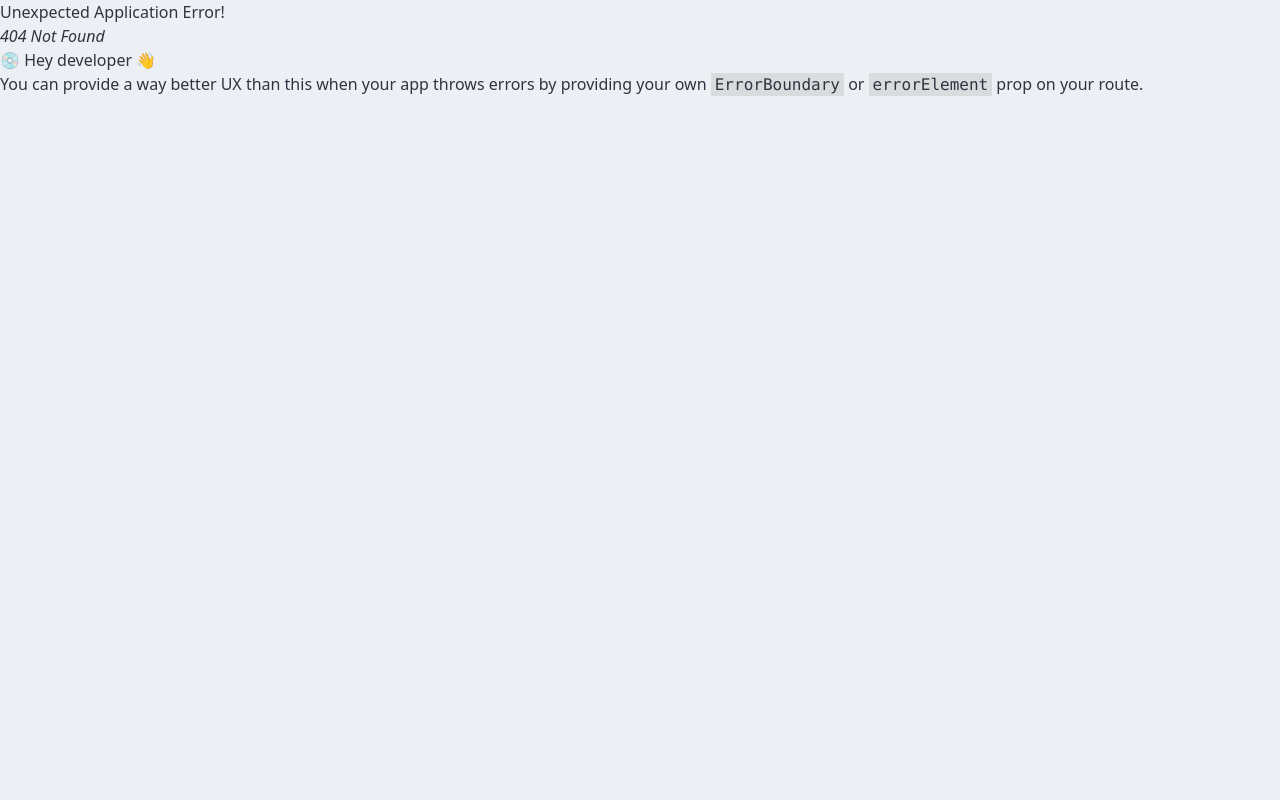
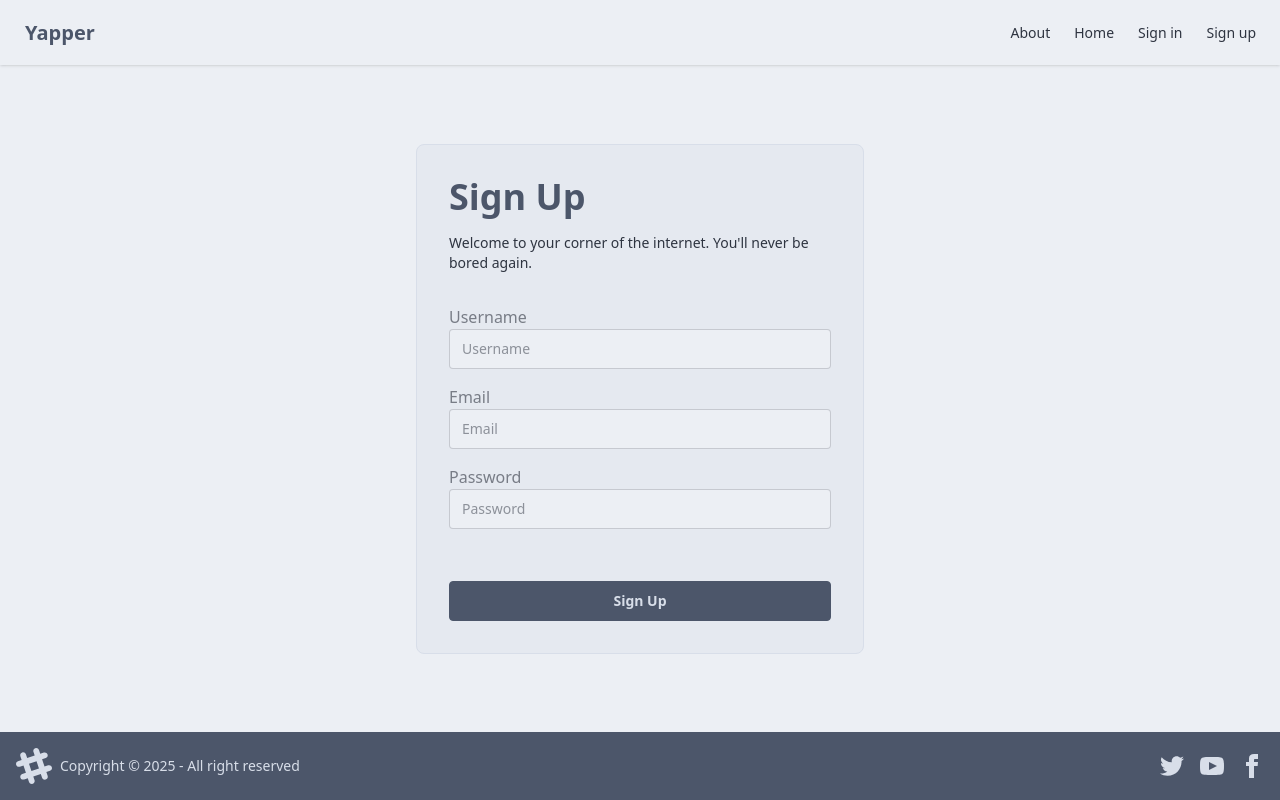
Before and after one commit to IbrahimOraby/yapper-blog-app, a React app: page /signup in a window 1280 px wide. Before the commit this address had no page. Built offline with nearby package versions, Linux system fonts and the light colour scheme; the HTML template or start-up script is replaced by a standard one.

Commit message:
feat: add firebase auth config & add two pages for registration

```diff
--- a/src/App.jsx
+++ b/src/App.jsx
@@ -7,7 +7,7 @@ function App() {
 	return (
 		<>
 			<Header />
-			<main className="flex-1">
+			<main className="flex justify-center items-center py-2 px-8 flex-1">
 				<Outlet />
 			</main>
 			<Footer />
--- a/src/components/Header.jsx
+++ b/src/components/Header.jsx
@@ -5,7 +5,7 @@ function Header() {
 	return (
 		<header className="navbar bg-base-100 --color shadow-sm">
 			<div className="flex-1">
-				<Link className="btn btn-ghost text-xl" to={""}>
+				<Link className="btn btn-ghost text-neutral text-xl font-bold" to={""}>
 					Yapper
 				</Link>
 			</div>
@@ -19,6 +19,12 @@ function Header() {
 					<li>
 						<Link to={""}>Home</Link>
 					</li>
+					<li>
+						<Link to={"login"}>Sign in</Link>
+					</li>
+					<li>
+						<Link to={"signup"}>Sign up</Link>
+					</li>
 				</ul>
 			</nav>
 		</header>
--- /dev/null
+++ b/src/pages/Login.jsx
@@ -0,0 +1,28 @@
+import React from "react";
+
+function Login() {
+	return (
+		<form className=" bg-base-200 border-base-300 rounded-box w-md border p-8">
+			<div>
+				<h1 className="text-4xl font-bold text-neutral">Sign In</h1>
+				<p className="py-4 text-sm">
+					Welcome to your corner of the internet. You'll never be bored again.
+				</p>
+			</div>
+			<div className="flex flex-col">
+				<label className="label">Email</label>
+				<input type="email" className="input w-full" placeholder="Email" />
+				<p className="text-error text-sm my-1">error</p>
+			</div>
+			<div className="flex flex-col">
+				<label className="label">Password</label>
+				<input type="password" className="input w-full" placeholder="Password" />
+				<p className="text-error text-sm my-1">error</p>
+			</div>
+
+			<button className="btn btn-neutral mt-4 w-full">Login</button>
+		</form>
+	);
+}
+
+export default Login;
--- /dev/null
+++ b/src/pages/Signup.jsx
@@ -0,0 +1,87 @@
+import React, { useState } from "react";
+import { signUpUser } from "../services/auth_service";
+
+function Signup() {
+	const [username, setUsername] = useState("");
+	const [email, setEmail] = useState("");
+	const [password, setPassword] = useState("");
+	const [error, setError] = useState(null);
+	const [loading, setLoading] = useState(false);
+
+	const handleSubmit = async (e) => {
+		e.preventDefault();
+		setLoading(true);
+		setError(null);
+
+		try {
+			const userCredential = await signUpUser(username, email, password);
+			console.log("✅ Signed up:", userCredential.user);
+			// You can redirect or show success UI here
+		} catch (err) {
+			console.error("❌ Signup error:", err);
+			setError(err.message || "Something went wrong");
+		} finally {
+			setLoading(false);
+		}
+	};
+
+	return (
+		<form
+			onSubmit={handleSubmit}
+			className="bg-base-200 border-base-300 rounded-box w-md border p-8 space-y-4"
+		>
+			<div>
+				<h1 className="text-4xl font-bold text-neutral">Sign Up</h1>
+				<p className="py-4 text-sm">
+					Welcome to your corner of the internet. You'll never be bored again.
+				</p>
+			</div>
+
+			<div className="flex flex-col">
+				<label className="label">Username</label>
+				<input
+					type="text"
+					value={username}
+					onChange={(e) => setUsername(e.target.value)}
+					className="input w-full"
+					placeholder="Username"
+				/>
+			</div>
+
+			<div className="flex flex-col">
+				<label className="label">Email</label>
+				<input
+					type="email"
+					value={email}
+					onChange={(e) => setEmail(e.target.value)}
+					className="input w-full"
+					placeholder="Email"
+				/>
+			</div>
+
+			<div className="flex flex-col">
+				<label className="label">Password</label>
+				<input
+					type="password"
+					value={password}
+					onChange={(e) => setPassword(e.target.value)}
+					className="input w-full"
+					placeholder="Password"
+				/>
+			</div>
+
+            <div className="h-1">
+			{error && <p className="text-error text-sm my-2">{error}</p>}
+            </div>
+			<button
+				className="btn btn-neutral mt-4 w-full"
+				type="submit"
+				disabled={loading}
+			>
+				{loading ? "Creating Account..." : "Sign Up"}
+			</button>
+		</form>
+	);
+}
+
+export default Signup;
--- /dev/null
+++ b/src/services/auth_service.js
@@ -0,0 +1,83 @@
+import {
+	createUserWithEmailAndPassword,
+	signInWithEmailAndPassword,
+	signOut,
+	updateProfile
+} from "firebase/auth";
+// import { GoogleAuthProvider } from "firebase/auth";
+import { auth } from "../../firebaseConfig";
+
+// const provider = new GoogleAuthProvider();
+
+// // google register
+// export const signInWithGoogle = async () => {
+// 	try {
+// 		const result = await signInWithPopup(auth, provider);
+// 		const credential = GoogleAuthProvider.credentialFromResult(result);
+// 		const token = credential.accessToken;
+// 		const user = result.user;
+// 		const additionalInfo = getAdditionalUserInfo(result);
+
+// 		return {
+// 			user,
+// 			token,
+// 			isNewUser: additionalInfo?.isNewUser,
+// 			providerId: additionalInfo?.providerId
+// 		};
+// 	} catch (error) {
+// 		throw {
+// 			code: error.code,
+// 			message: error.message,
+// 			email: error.customData?.email,
+// 			credential: GoogleAuthProvider.credentialFromError(error),
+// 			raw: error
+// 		};
+// 	}
+// };
+
+// sign up
+export const signUpUser = async (username, email, password) => {
+	try {
+		const userCredential = await createUserWithEmailAndPassword(
+			auth,
+			email,
+			password
+		);
+		await updateProfile(userCredential.user, { displayName: username });
+		return userCredential;
+	} catch (error) {
+		throw {
+			code: error.code,
+			message: error.message,
+			email: error.customData?.email || email,
+			raw: error
+		};
+	}
+};
+
+//sign in
+export const signInUser = async (email, password) => {
+	try {
+		return await signInWithEmailAndPassword(auth, email, password);
+	} catch (error) {
+		throw {
+			code: error.code,
+			message: error.message,
+			email: error.customData?.email || email,
+			raw: error
+		};
+	}
+};
+
+//sign out
+export const signOutUser = async () => {
+	try {
+		await signOut(auth);
+	} catch (error) {
+		throw {
+			code: error.code,
+			message: error.message,
+			raw: error
+		};
+	}
+};
```
Also changed, not shown: src/main.jsx (+10 -0 lines).
